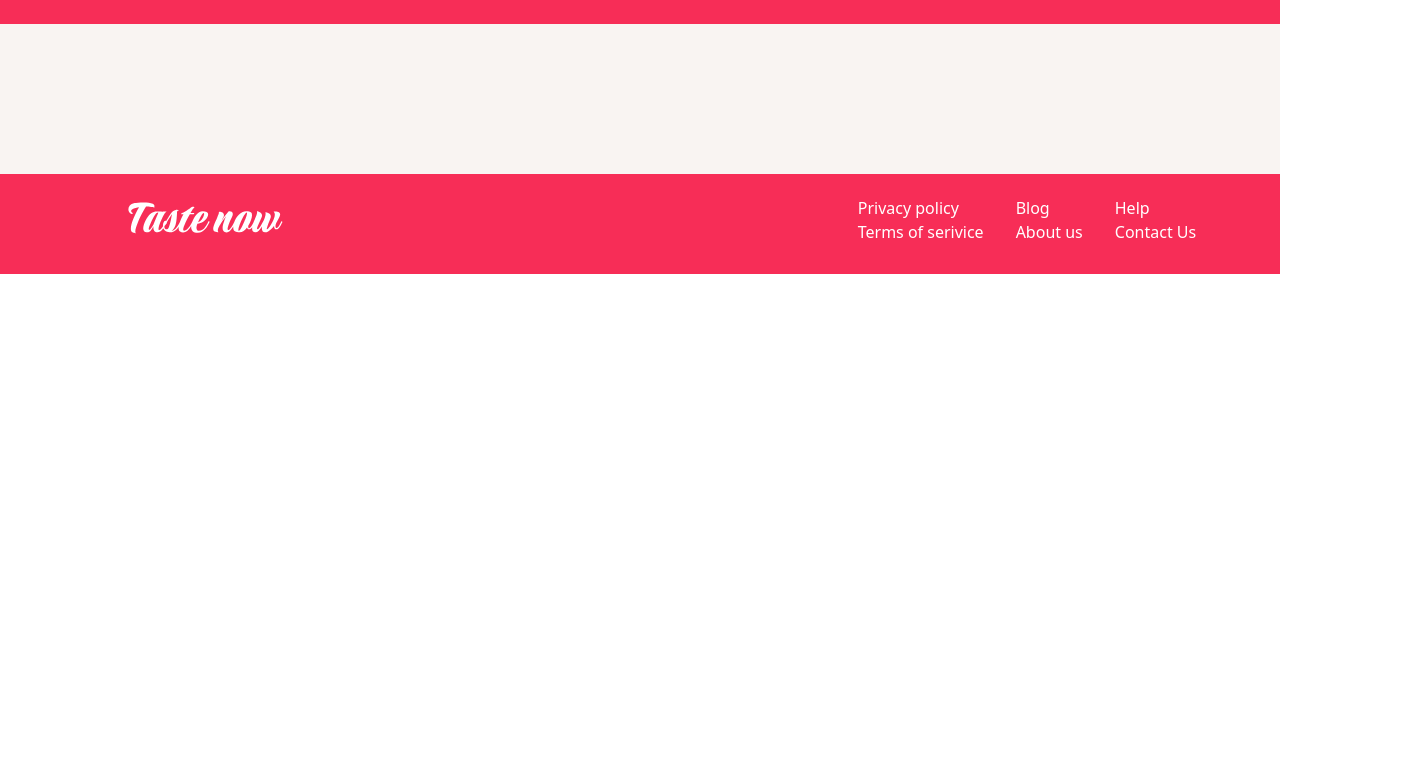
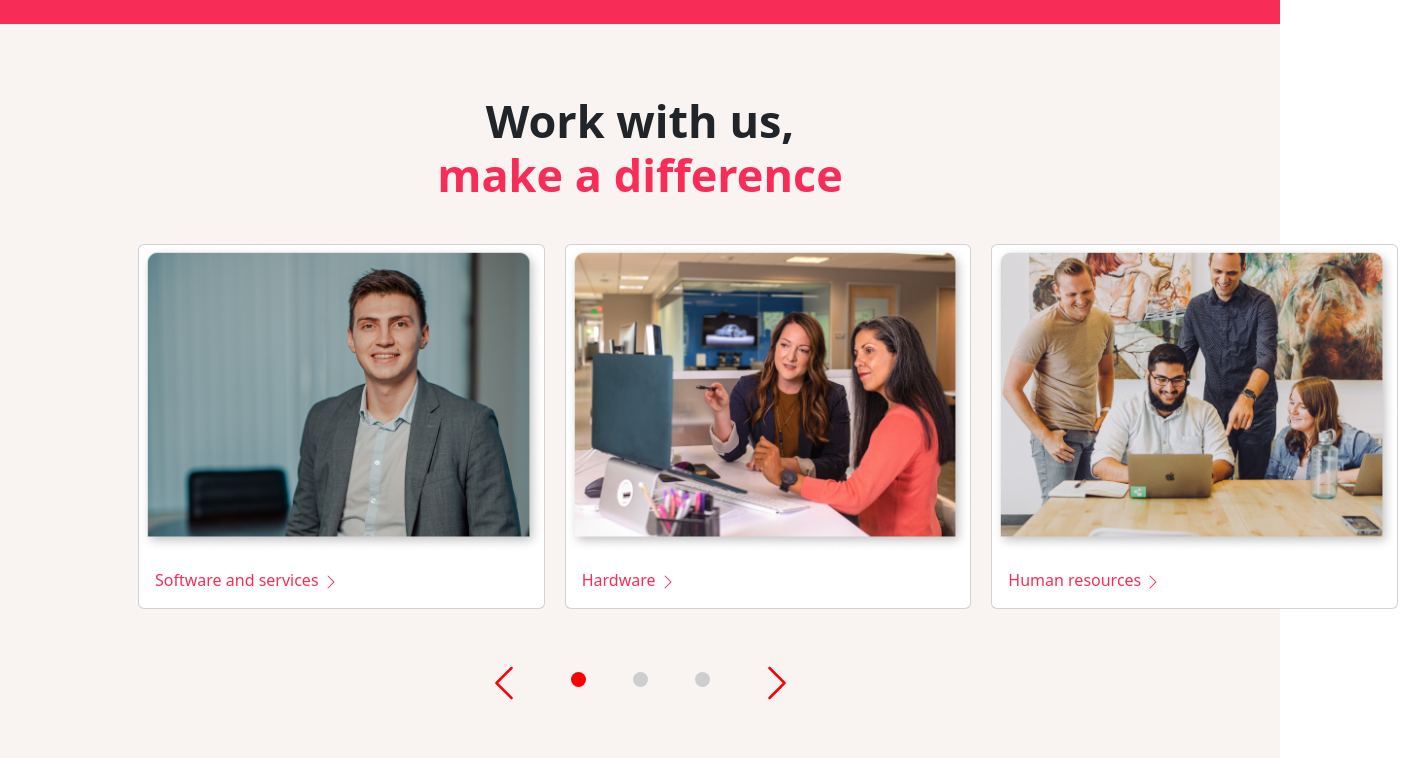
Before and after one commit to Xusan08/my-front-course, a plain HTML site: page 1-modul/lesson-5/about.html in a window 1280 px wide. Shown: the part 2182-2940 px from the top of the page, 1408 px wide, since content can reach past the window. Before the commit the page ends 2456 px from the top, so only its background shows below. Drawn offline with nearby package versions, Linux system fonts and the light colour scheme.

Commit message:
deleted page2finished about file on lesson5

```diff
--- a/1-modul/lesson-5/about.html
+++ b/1-modul/lesson-5/about.html
@@ -6,7 +6,7 @@
   <title>TasteNow-Food Delivery</title>
   <link rel="preconnect" href="https://fonts.googleapis.com">
 <link rel="preconnect" href="https://fonts.gstatic.com" crossorigin>
-<link href="https://fonts.googleapis.com/css2?family=Poppins:ital,wght@0,100;0,200;0,300;0,400;0,500;0,600;0,700;0,800;0,900;1,100;1,200;1,300;1,400;1,500;1,600;1,700;1,800;1,900&display=swap" rel="stylesheet">
+<!-- <link href="https://fonts.googleapis.com/css2?family=Poppins:ital,wght@0,100;0,200;0,300;0,400;0,500;0,600;0,700;0,800;0,900;1,100;1,200;1,300;1,400;1,500;1,600;1,700;1,800;1,900&display=swap" rel="stylesheet"> -->
   <link rel="stylesheet" href="style.css">
   <link rel="shortcut icon" href="https://encrypted-tbn0.gstatic.com/images?q=tbn:ANd9GcRYVslztBlUXebFccycFTcdLfGuc4-Yw6l6rg&s" type="image/x-icon">
   <link href="https://cdn.jsdelivr.net/npm/bootstrap@5.3.3/dist/css/bootstrap.min.css" rel="stylesheet" integrity="sha384-QWTKZyjpPEjISv5WaRU9OFeRpok6YctnYmDr5pNlyT2bRjXh0JMhjY6hW+ALEwIH" crossorigin="anonymous">
@@ -92,7 +92,68 @@
 <!-- page5 -->
 
         <div class="abaut-page5">
+          <div class="abaut-page5-h2">
+            <h2>Work with us, <br><span style="color: #F72D57;">make a difference</span></h2>
+          </div><br>
 
+          <!-- card -->
+
+          <div class="card-pagination">
+            <div class="card" style=" margin: 10px 10px;">
+              <img src="unsplash_ehUYU820lcA.png" class="card-img-top" alt="...">
+              <div class="card-body">
+                <p class="card-text"><a href="" style="text-decoration: none; color: #F72D57;">Software and services <svg xmlns="http://www.w3.org/2000/svg" width="16" height="16" fill="currentColor" class="bi bi-chevron-right" viewBox="0 0 16 16">
+                  <path fill-rule="evenodd" d="M4.646 1.646a.5.5 0 0 1 .708 0l6 6a.5.5 0 0 1 0 .708l-6 6a.5.5 0 0 1-.708-.708L10.293 8 4.646 2.354a.5.5 0 0 1 0-.708"/>
+                </svg></a></p>
+              </div>
+            </div>
+            <div class="card" style="margin: 10px 10px;">
+              <img src="unsplash_46bom4lObsA.png" class="card-img-top" alt="...">
+              <div class="card-body">
+                <p class="card-text"><a href="" style="text-decoration: none; color: #F72D57;">Hardware <svg xmlns="http://www.w3.org/2000/svg" width="16" height="16" fill="currentColor" class="bi bi-chevron-right" viewBox="0 0 16 16">
+                  <path fill-rule="evenodd" d="M4.646 1.646a.5.5 0 0 1 .708 0l6 6a.5.5 0 0 1 0 .708l-6 6a.5.5 0 0 1-.708-.708L10.293 8 4.646 2.354a.5.5 0 0 1 0-.708"/>
+                </svg></a></p>
+              </div>
+            </div>
+            <div class="card" style="margin: 10px 10px;">
+              <img src="unsplash_Of_m3hMsoAA.png" class="card-img-top" alt="...">
+              <div class="card-body">
+                <p class="card-text"><a href="" style="text-decoration: none; color: #F72D57;">Human resources <svg xmlns="http://www.w3.org/2000/svg" width="16" height="16" fill="currentColor" class="bi bi-chevron-right" viewBox="0 0 16 16">
+                  <path fill-rule="evenodd" d="M4.646 1.646a.5.5 0 0 1 .708 0l6 6a.5.5 0 0 1 0 .708l-6 6a.5.5 0 0 1-.708-.708L10.293 8 4.646 2.354a.5.5 0 0 1 0-.708"/>
+                </svg></a></p>
+              </div>
+            </div>
+          </div><br><br><br>
+
+          <!-- pagination -->
+
+          <nav aria-label="Page navigation example" style="position: relative; top: -40px;">
+            <ul class="pagination justify-content-center pagination-lg">
+              <li class="page-item" >
+                <a style="border: none; color: red; background-color: #f9f4f2;" class="page-link" href="#" aria-label="Previous">
+                  <span aria-hidden="true"><svg xmlns="http://www.w3.org/2000/svg" width="40" height="40" fill="currentColor" class="bi bi-chevron-left" viewBox="0 0 16 16">
+                    <path fill-rule="evenodd" d="M11.354 1.646a.5.5 0 0 1 0 .708L5.707 8l5.647 5.646a.5.5 0 0 1-.708.708l-6-6a.5.5 0 0 1 0-.708l6-6a.5.5 0 0 1 .708 0"/>
+                  </svg></span>
+                </a>
+              </li>
+              <li class="page-item"><a style="border: none; color: red; background-color: #f9f4f2;" class="page-link" href="#"><svg xmlns="http://www.w3.org/2000/svg" width="15" height="15" fill="currentColor" class="bi bi-circle-fill" viewBox="0 0 16 16">
+                <circle cx="8" cy="8" r="8"/>
+              </svg></a></li>
+              <li class="page-item"><a style="border: none; color: #cfcece; background-color: #f9f4f2;" class="page-link" href="#"><svg xmlns="http://www.w3.org/2000/svg" width="15" height="15" fill="currentColor" class="bi bi-circle-fill" viewBox="0 0 16 16">
+                <circle cx="8" cy="8" r="8"/>
+              </svg></a></li>
+              <li class="page-item"><a style="border: none; color: #cfcece; background-color: #f9f4f2;" class="page-link" href="#"><svg xmlns="http://www.w3.org/2000/svg" width="15" height="15" fill="currentColor" class="bi bi-circle-fill" viewBox="0 0 16 16">
+                <circle cx="8" cy="8" r="8"/>
+              </svg></a></li>
+              <li class="page-item">
+                <a style="border: none; color: red; background-color: #f9f4f2;" class="page-link" href="#" aria-label="Next">
+                  <span aria-hidden="true"><svg xmlns="http://www.w3.org/2000/svg" width="40" height="40" fill="currentColor" class="bi bi-chevron-right" viewBox="0 0 16 16">
+                    <path fill-rule="evenodd" d="M4.646 1.646a.5.5 0 0 1 .708 0l6 6a.5.5 0 0 1 0 .708l-6 6a.5.5 0 0 1-.708-.708L10.293 8 4.646 2.354a.5.5 0 0 1 0-.708"/>
+                  </svg><span>
+                </a>
+              </li>
+            </ul>
+          </nav>
         </div>
       </div>
     </main>
--- a/1-modul/lesson-5/style.css
+++ b/1-modul/lesson-5/style.css
@@ -1,6 +1,6 @@
 
 body {
-  @import url('https://fonts.googleapis.com/css2?family=Poppins:ital,wght@0,100;0,200;0,300;0,400;0,500;0,600;0,700;0,800;0,900;1,100;1,200;1,300;1,400;1,500;1,600;1,700;1,800;1,900&display=swap');
+
   margin: 0;
   padding: 0;
 }
@@ -288,3 +288,17 @@ footer {
   top: 160px;
   left: 60px;
 }
+.abaut-page5 {
+
+}
+.abaut-page5-h2 h2 {
+  font-size: 45px;
+  font-weight: 600;
+  text-align: center;
+}
+.card-pagination {
+  position: relative;
+  display: flex;
+  left: 10%;
+  overflow: hidden;
+}
```
Also changed, not shown: 1-modul/lesson-2/index.html (+6 -6 lines), 2 other files.
